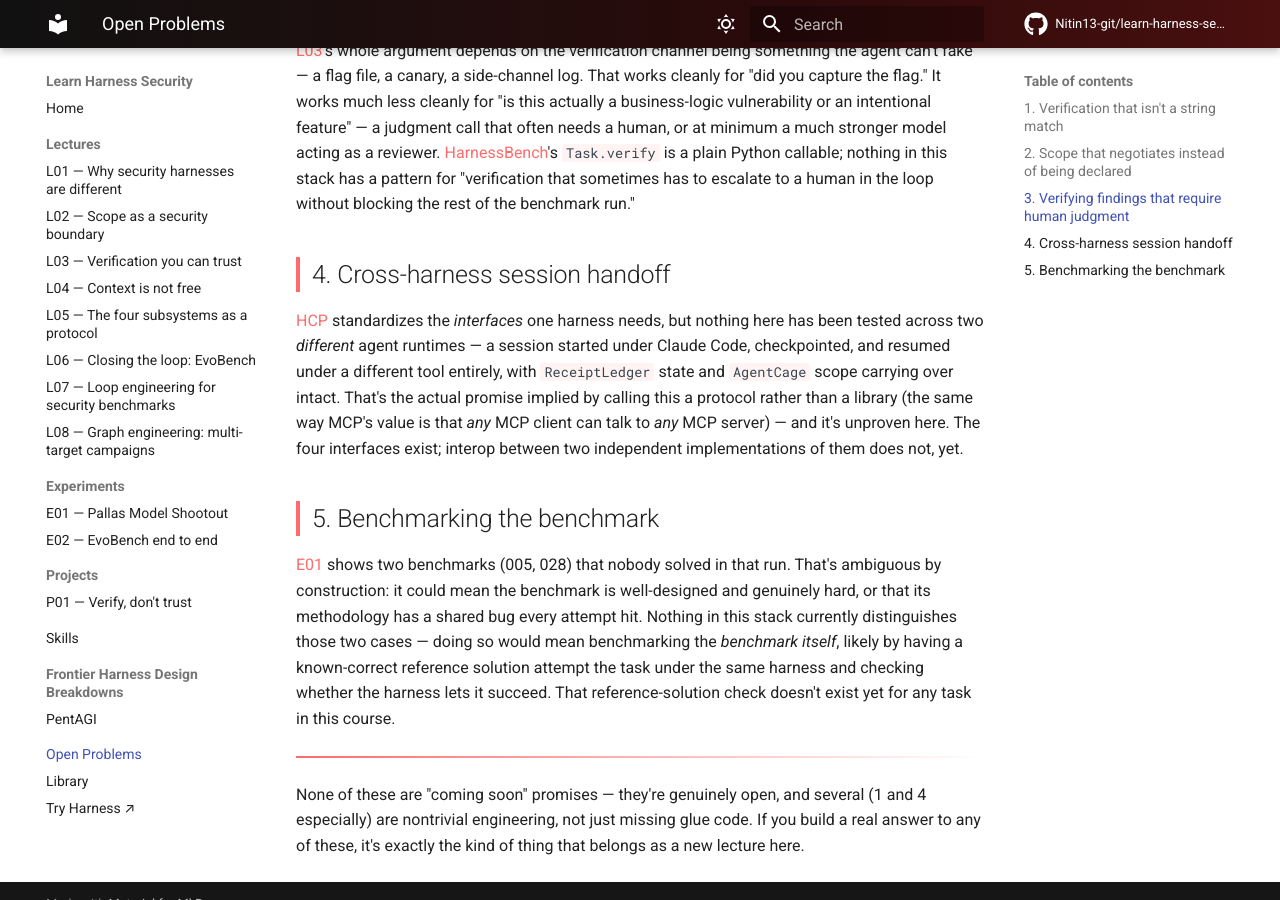
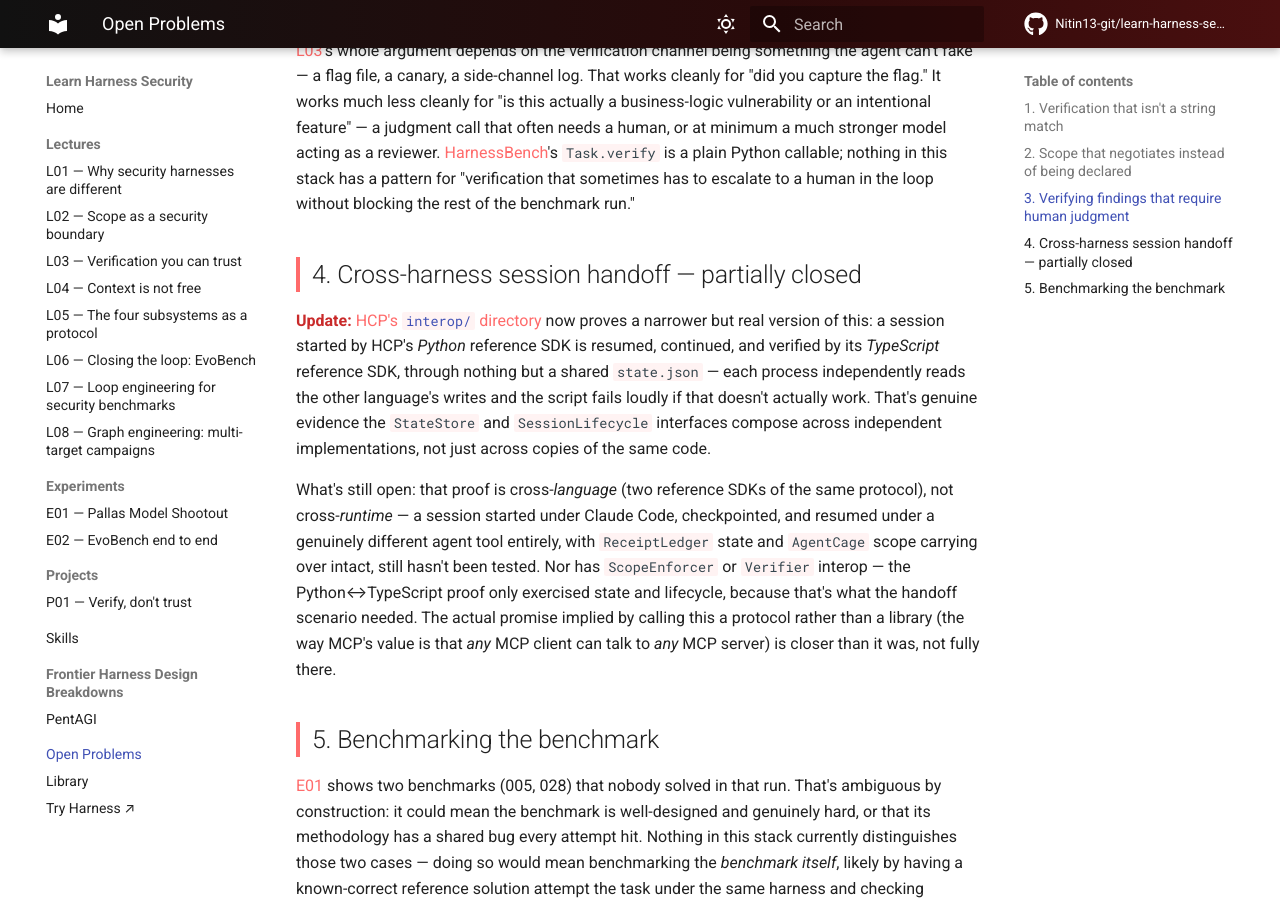
Before and after one commit to Nitin13-git/learn-harness-security, an MkDocs documentation site: the page built from docs/open-problems.md, in a window 1280 px wide and 900 px high, scrolled down 1837 px. Built offline with MkDocs 1.6.1 and Material for MkDocs 9.7.7, drawn with Linux system fonts in a browser that asks for light colours; comment, search, counter and statistics services are not loaded.

Commit message:
Open Problem #4: note it's partially closed by HCP's new Python<->TypeScript interop proof
Honest about scope: cross-language (two reference SDKs) is now
proven for State/Lifecycle; cross-runtime (different agent products)
and Scope/Verifier interop remain open.

```diff
--- a/docs/open-problems.md
+++ b/docs/open-problems.md
@@ -9,7 +9,7 @@
     V[Verification] --> P1[1. Verification that<br/>isn't a string match]
     V --> P3[3. Findings that need<br/>human judgment]
     S[Scope] --> P2[2. Scope that negotiates<br/>instead of being declared]
-    L[Lifecycle] --> P4[4. Cross-harness<br/>session handoff]
+    L[Lifecycle] --> P4["4. Cross-harness session<br/>handoff (partially closed)"]
     St[State] --> P4
     Meta[Meta: the benchmark itself] --> P5[5. Benchmarking<br/>the benchmark]
 
@@ -71,17 +71,27 @@
 pattern for "verification that sometimes has to escalate to a human in the
 loop without blocking the rest of the benchmark run."
 
-## 4. Cross-harness session handoff
+## 4. Cross-harness session handoff — partially closed
 
-[HCP](lectures/l05-the-four-subsystems-as-a-protocol.md) standardizes the
-*interfaces* one harness needs, but nothing here has been tested across two
-*different* agent runtimes — a session started under Claude Code,
-checkpointed, and resumed under a different tool entirely, with
-`ReceiptLedger` state and `AgentCage` scope carrying over intact. That's the
-actual promise implied by calling this a protocol rather than a library
-(the same way MCP's value is that *any* MCP client can talk to *any* MCP
-server) — and it's unproven here. The four interfaces exist; interop
-between two independent implementations of them does not, yet.
+**Update:** [HCP's `interop/` directory](https://github.com/Nitin13-git/hcp/tree/main/interop)
+now proves a narrower but real version of this: a session started by
+HCP's *Python* reference SDK is resumed, continued, and verified by its
+*TypeScript* reference SDK, through nothing but a shared `state.json` —
+each process independently reads the other language's writes and the
+script fails loudly if that doesn't actually work. That's genuine evidence
+the `StateStore` and `SessionLifecycle` interfaces compose across
+independent implementations, not just across copies of the same code.
+
+What's still open: that proof is cross-*language* (two reference SDKs of
+the same protocol), not cross-*runtime* — a session started under Claude
+Code, checkpointed, and resumed under a genuinely different agent tool
+entirely, with `ReceiptLedger` state and `AgentCage` scope carrying over
+intact, still hasn't been tested. Nor has `ScopeEnforcer` or `Verifier`
+interop — the Python↔TypeScript proof only exercised state and lifecycle,
+because that's what the handoff scenario needed. The actual promise
+implied by calling this a protocol rather than a library (the way MCP's
+value is that *any* MCP client can talk to *any* MCP server) is closer
+than it was, not fully there.
 
 ## 5. Benchmarking the benchmark
 
```
